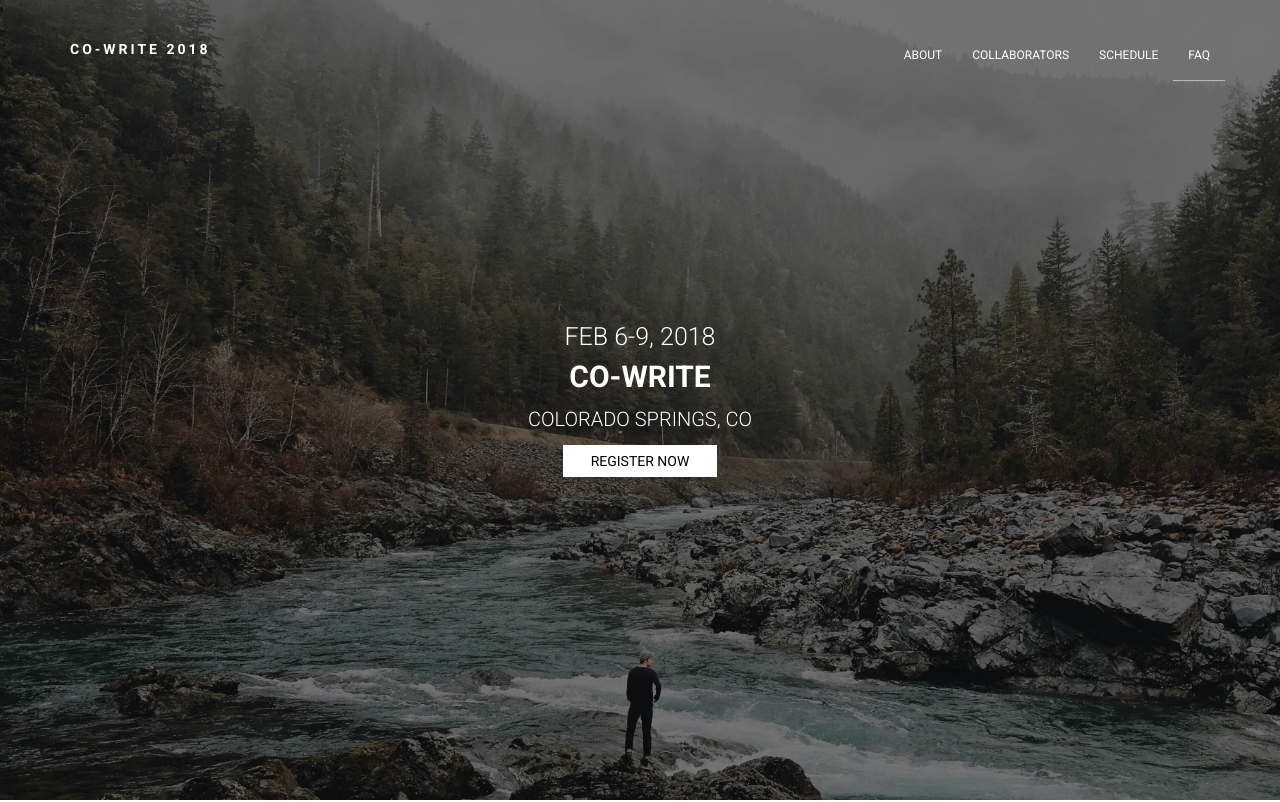
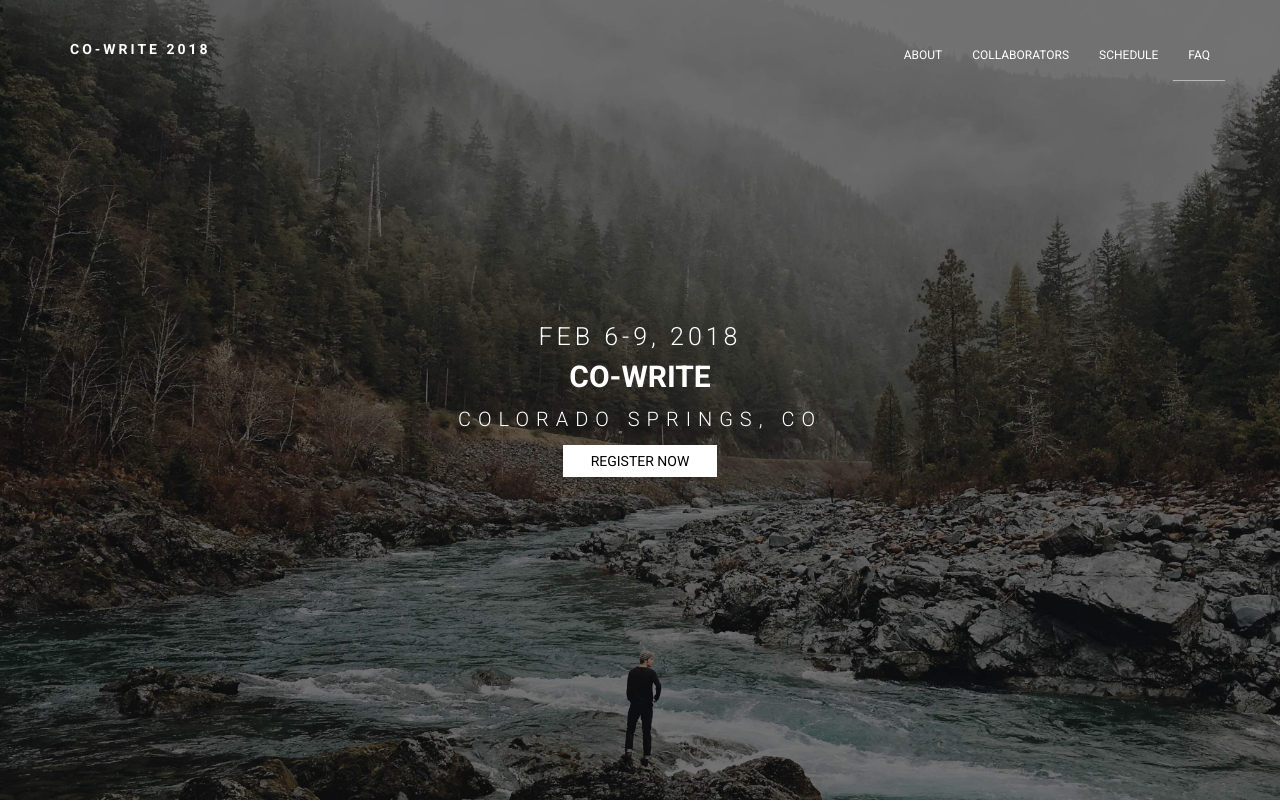
Before and after one commit to JaredMHenderson/cowrite, a website: page index.html in a window 1280 px wide. Shown: the top 802 px of the page. Drawn offline with Linux system fonts and the light colour scheme; files whose address does not match are found by name.

Commit message:
more changes

```diff
--- a/assets/css/main.css
+++ b/assets/css/main.css
@@ -35,6 +35,8 @@ h5,
 h6 {
   font-weight: 700;
 }
+
+
 
 p {
   margin: 0 0 30px;
@@ -497,7 +499,7 @@ ul li {
  * 6.8 Section: FAQ
  */
 .faq {
-  background-color: #f8f8f8;
+  background-color: #C6C6C6;
 }
 
 .faq .panel-heading {
--- a/index.html
+++ b/index.html
@@ -6,6 +6,12 @@
     <meta name="viewport" content="width=device-width, initial-scale=1">
 
     <title>Co-Write 2018</title>
+
+    <!-- Favicon -->
+
+    <link rel="shortcut icon" href="./favicon.ico" type="image/x-icon">
+    <link rel="icon" href="./favicon.ico" type="image/x-icon">
+
 
     <!-- css -->
     <link rel="stylesheet" href="bower_components/bootstrap/dist/css/bootstrap.min.css">
@@ -57,11 +63,11 @@
     <header id="site-header" class="site-header valign-center">
         <div class="intro">
 
-            <h2>FEB 6-9, 2018</h2>
+            <h2 style="letter-spacing: 4px">FEB 6-9, 2018</h2>
 
             <h1>CO-WRITE</h1>
 
-            <p>Colorado Springs, CO</p>
+            <p style="letter-spacing: 7px">Colorado Springs, CO</p>
 
             <a class="btn btn-white" href="https://www.universe.com/events/cowrite-a-songwriters-retreat-tickets-54JWFL" target="#">Register Now</a>
 
```
Also changed, not shown: favicon.ico (added).
